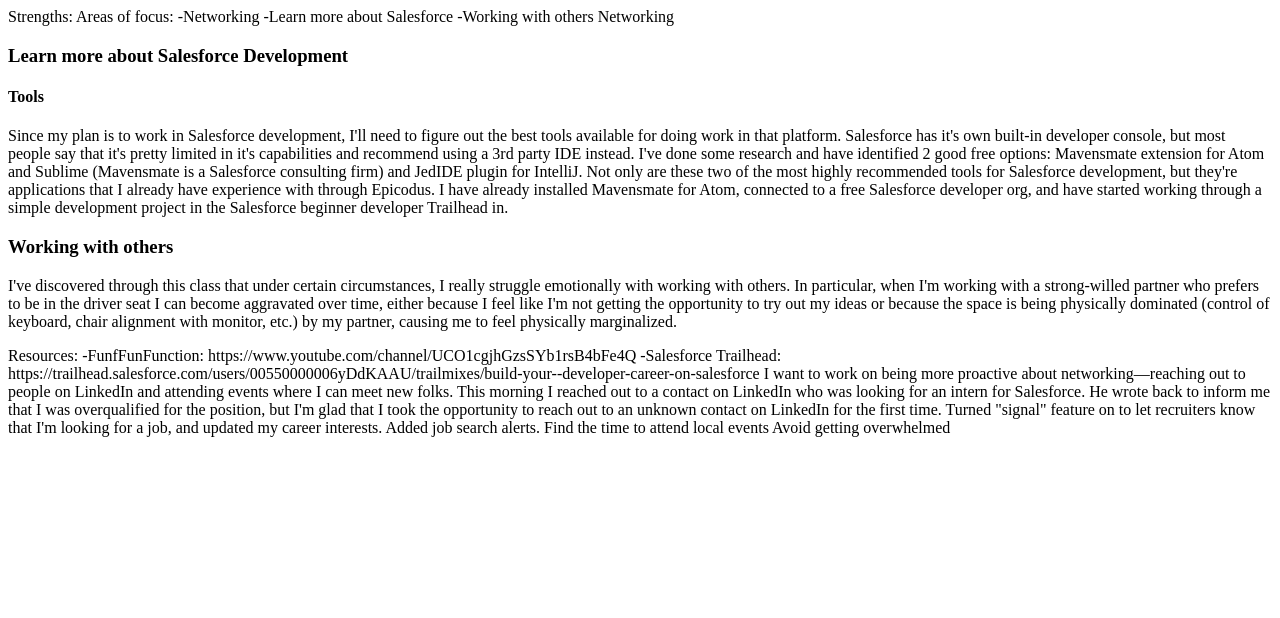
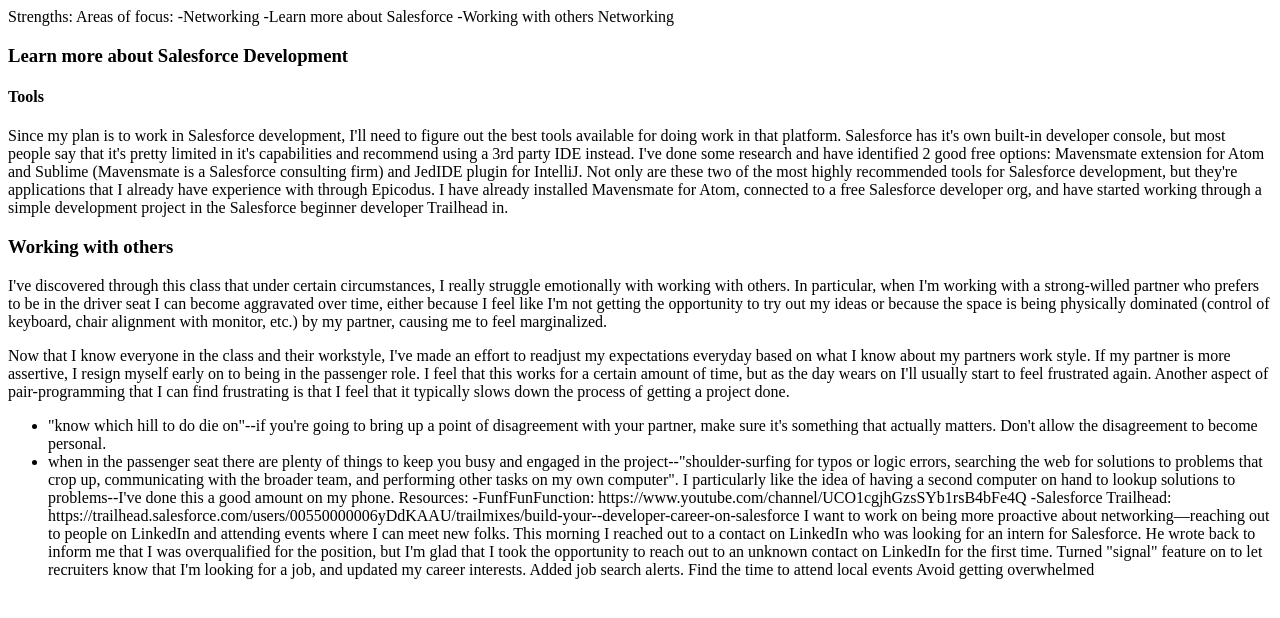
Before and after one commit to TrevorAGill/we-talkin-about-projects, a plain HTML site: page index.html in a window 1280 px wide. Drawn offline with Linux system fonts and the light colour scheme.

Commit message:
add to pair programming section

```diff
--- a/index.html
+++ b/index.html
@@ -19,7 +19,14 @@
 Since my plan is to work in Salesforce development, I'll need to figure out the best tools available for doing work in that platform. Salesforce has it's own built-in developer console, but most people say that it's pretty limited in it's capabilities and recommend using a 3rd party IDE instead. I've done some research and have identified 2 good free options: Mavensmate extension for Atom and Sublime (Mavensmate is a Salesforce consulting firm) and JedIDE plugin for IntelliJ. Not only are these two of the most highly recommended tools for Salesforce development, but they're applications that I already have experience with through Epicodus. I have already installed Mavensmate for Atom, connected to a free Salesforce developer org, and have started working through a simple development project in the Salesforce beginner developer Trailhead in.
 
 <h3>Working with others</h3>
-<p>I've discovered through this class that under certain circumstances, I really struggle emotionally with working with others. In particular, when I'm working with a strong-willed partner who prefers to be in the driver seat I can become aggravated over time, either because I feel like I'm not getting the opportunity to try out my ideas or because the space is being physically dominated (control of keyboard, chair alignment with monitor, etc.) by my partner, causing me to feel physically marginalized.</p>
+<p>I've discovered through this class that under certain circumstances, I really struggle emotionally with working with others. In particular, when I'm working with a strong-willed partner who prefers to be in the driver seat I can become aggravated over time, either because I feel like I'm not getting the opportunity to try out my ideas or because the space is being physically dominated (control of keyboard, chair alignment with monitor, etc.) by my partner, causing me to feel marginalized.</p>
+
+<p>Now that I know everyone in the class and their workstyle, I've made an effort to readjust my expectations everyday based on what I know about my partners work style. If my partner is more assertive, I resign myself early on to being in the passenger role. I feel that this works for a certain amount of time, but as the day wears on I'll usually start to feel frustrated again. Another aspect of pair-programming that I can find frustrating is that I feel that it typically slows down the process of getting a project done.
+
+  <ul>
+    <li>"know which hill to do die on"--if you're going to bring up a point of disagreement with your partner, make sure it's something that actually matters. Don't allow the disagreement to become personal.</li>
+    <li>when in the passenger seat there are plenty of things to keep you busy and engaged in the project--"shoulder-surfing for typos or logic errors, searching the web for solutions to problems that crop up, communicating with the broader team, and performing other tasks on my own computer". I particularly like the idea of having a second computer on hand to lookup solutions to problems--I've done this a good amount on my phone.
+
 
 
 
```
